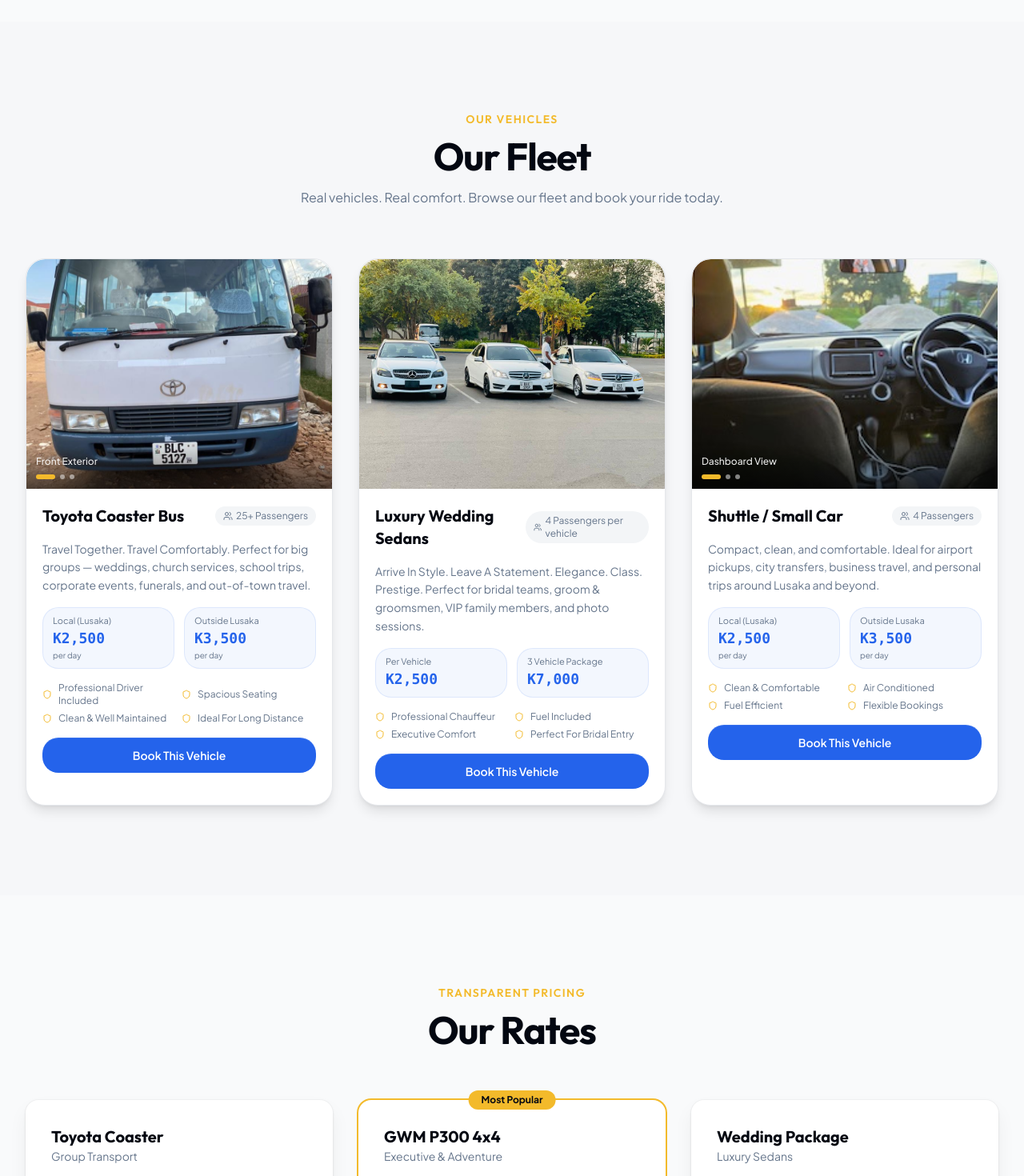
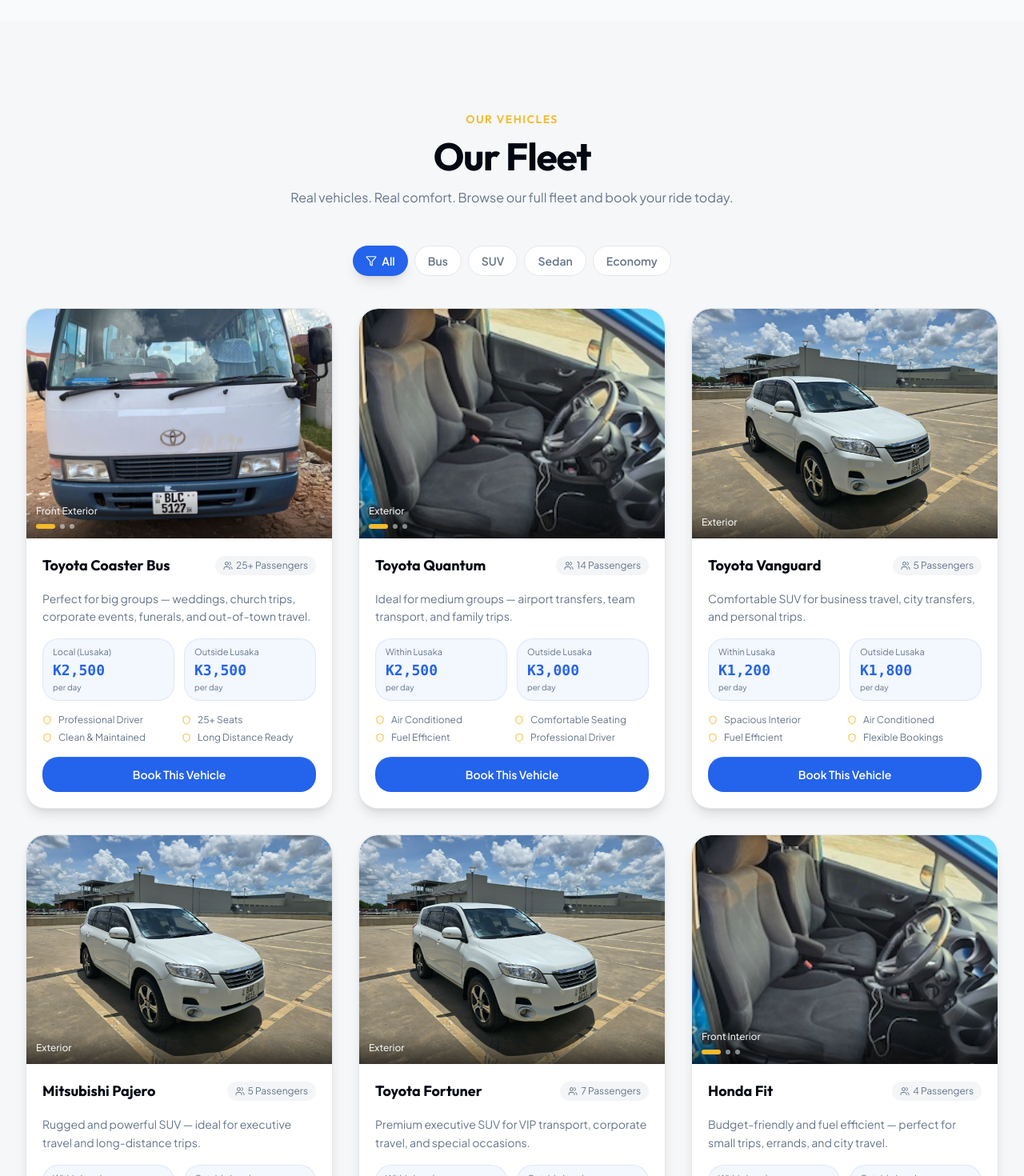
Before and after one commit to SimonMulenga/ozed-transport-hub, a React (Vite) app: page / in a window 1280 px wide. Shown: the part 1640-3110 px from the top of the page at 80% size. Built offline with nearby package versions, Linux system fonts and the light colour scheme; the HTML template or start-up script is replaced by a standard one.

Commit message:
Update fleet and booking system
Co-authored-by: SimonMulenga <132736482+SimonMulenga@users.noreply.github.com>

```diff
--- a/src/components/FleetSection.tsx
+++ b/src/components/FleetSection.tsx
@@ -1,74 +1,149 @@
 import { useState } from "react";
 import { motion } from "framer-motion";
-import { ChevronLeft, ChevronRight, Users, Fuel, Shield } from "lucide-react";
+import { ChevronLeft, ChevronRight, Users, Shield, Filter } from "lucide-react";
 
-import coasterFront from "@/assets/coaster-front.jpg";
-import coasterFleet from "@/assets/coaster-fleet.jpg";
-import coasterInterior from "@/assets/coaster-interior.jpg";
-import weddingMercedes from "@/assets/wedding-mercedes.jpg";
+import coasterFront from "@/assets/coaster-front-2.jpg";
+import coasterFleet from "@/assets/coaster-fleet-2.jpg";
+import coasterInterior from "@/assets/coaster-interior-2.jpg";
+import weddingMercedes from "@/assets/wedding-mercedes-2.jpg";
+import hondaFitDashboard from "@/assets/honda-fit-dashboard.jpg";
+import hondaFitFront from "@/assets/honda-fit-front.jpg";
+import hondaFitBack from "@/assets/honda-fit-back.jpg";
+import vanguard from "@/assets/vanguard.jpg";
 import shuttleFront from "@/assets/shuttle-front.jpg";
 import shuttleBack from "@/assets/shuttle-back.jpg";
 import shuttleDashboard from "@/assets/shuttle-dashboard.jpg";
 
-const vehicles = [
+type VehicleCategory = "All" | "Bus" | "SUV" | "Sedan" | "Economy";
+
+interface Vehicle {
+  name: string;
+  category: VehicleCategory;
+  images: string[];
+  captions: string[];
+  desc: string;
+  prices: { label: string; price: string; perDay: boolean }[];
+  features: string[];
+  capacity: string;
+  bookingName: string;
+}
+
+const vehicles: Vehicle[] = [
   {
     name: "Toyota Coaster Bus",
+    category: "Bus",
     images: [coasterFront, coasterFleet, coasterInterior],
     captions: ["Front Exterior", "Our Fleet", "Spacious Interior"],
-    desc: "Travel Together. Travel Comfortably. Perfect for big groups — weddings, church services, school trips, corporate events, funerals, and out-of-town travel.",
+    desc: "Perfect for big groups — weddings, church trips, corporate events, funerals, and out-of-town travel.",
     prices: [
       { label: "Local (Lusaka)", price: "K2,500", perDay: true },
       { label: "Outside Lusaka", price: "K3,500", perDay: true },
     ],
-    features: ["Professional Driver Included", "Spacious Seating", "Clean & Well Maintained", "Ideal For Long Distance"],
+    features: ["Professional Driver", "25+ Seats", "Clean & Maintained", "Long Distance Ready"],
     capacity: "25+ Passengers",
+    bookingName: "Toyota Coaster Bus",
   },
   {
-    name: "Luxury Wedding Sedans",
+    name: "Toyota Quantum",
+    category: "Bus",
+    images: [shuttleFront, shuttleDashboard, shuttleBack],
+    captions: ["Exterior", "Dashboard", "Interior"],
+    desc: "Ideal for medium groups — airport transfers, team transport, and family trips.",
+    prices: [
+      { label: "Within Lusaka", price: "K2,500", perDay: true },
+      { label: "Outside Lusaka", price: "K3,000", perDay: true },
+    ],
+    features: ["Air Conditioned", "Comfortable Seating", "Fuel Efficient", "Professional Driver"],
+    capacity: "14 Passengers",
+    bookingName: "Toyota Quantum",
+  },
+  {
+    name: "Toyota Vanguard",
+    category: "SUV",
+    images: [vanguard],
+    captions: ["Exterior"],
+    desc: "Comfortable SUV for business travel, city transfers, and personal trips.",
+    prices: [
+      { label: "Within Lusaka", price: "K1,200", perDay: true },
+      { label: "Outside Lusaka", price: "K1,800", perDay: true },
+    ],
+    features: ["Spacious Interior", "Air Conditioned", "Fuel Efficient", "Flexible Bookings"],
+    capacity: "5 Passengers",
+    bookingName: "Toyota Vanguard",
+  },
+  {
+    name: "Mitsubishi Pajero",
+    category: "SUV",
+    images: [vanguard],
+    captions: ["Exterior"],
+    desc: "Rugged and powerful SUV — ideal for executive travel and long-distance trips.",
+    prices: [
+      { label: "Within Lusaka", price: "K2,000", perDay: true },
+      { label: "Outside Lusaka", price: "K2,500", perDay: true },
+    ],
+    features: ["4x4 Capable", "Executive Comfort", "Professional Driver", "Long Distance Ready"],
+    capacity: "5 Passengers",
+    bookingName: "Mitsubishi Pajero",
+  },
+  {
+    name: "Toyota Fortuner",
+    category: "SUV",
+    images: [vanguard],
+    captions: ["Exterior"],
+    desc: "Premium executive SUV for VIP transport, corporate travel, and special occasions.",
+    prices: [
+      { label: "Within Lusaka", price: "K2,000", perDay: true },
+      { label: "Outside Lusaka", price: "K2,500", perDay: true },
+    ],
+    features: ["Executive Class", "Spacious", "Air Conditioned", "Professional Driver"],
+    capacity: "7 Passengers",
+    bookingName: "Toyota Fortuner",
+  },
+  {
+    name: "Honda Fit",
+    category: "Economy",
+    images: [hondaFitFront, hondaFitDashboard, hondaFitBack],
+    captions: ["Front Interior", "Dashboard", "Rear Seating"],
+    desc: "Budget-friendly and fuel efficient — perfect for small trips, errands, and city travel.",
+    prices: [
+      { label: "Within Lusaka", price: "K800", perDay: true },
+      { label: "Outside Lusaka", price: "K1,200", perDay: true },
+    ],
+    features: ["Fuel Efficient", "Air Conditioned", "Clean & Comfortable", "Affordable"],
+    capacity: "4 Passengers",
+    bookingName: "Honda Fit",
+  },
+  {
+    name: "Wedding Sedans (Mercedes)",
+    category: "Sedan",
     images: [weddingMercedes],
     captions: ["Mercedes-Benz Fleet"],
-    desc: "Arrive In Style. Leave A Statement. Elegance. Class. Prestige. Perfect for bridal teams, groom & groomsmen, VIP family members, and photo sessions.",
+    desc: "Arrive in style. Elegant Mercedes-Benz sedans for bridal teams, VIP guests, and photo sessions.",
     prices: [
       { label: "Per Vehicle", price: "K2,500", perDay: false },
       { label: "3 Vehicle Package", price: "K7,000", perDay: false },
     ],
-    features: ["Professional Chauffeur", "Fuel Included", "Executive Comfort", "Perfect For Bridal Entry"],
-    capacity: "4 Passengers per vehicle",
-  },
-  {
-    name: "Shuttle / Small Car",
-    images: [shuttleDashboard, shuttleFront, shuttleBack],
-    captions: ["Dashboard View", "Front Interior", "Rear Seating"],
-    desc: "Compact, clean, and comfortable. Ideal for airport pickups, city transfers, business travel, and personal trips around Lusaka and beyond.",
-    prices: [
-      { label: "Local (Lusaka)", price: "K2,500", perDay: true },
-      { label: "Outside Lusaka", price: "K3,500", perDay: true },
-    ],
-    features: ["Clean & Comfortable", "Air Conditioned", "Fuel Efficient", "Flexible Bookings"],
-    capacity: "4 Passengers",
+    features: ["Professional Chauffeur", "Fuel Included", "Executive Comfort", "Perfect For Weddings"],
+    capacity: "4 per vehicle",
+    bookingName: "Luxury Wedding Sedan",
   },
 ];
 
+const categories: VehicleCategory[] = ["All", "Bus", "SUV", "Sedan", "Economy"];
+
 const ImageGallery = ({ images, captions, name }: { images: string[]; captions: string[]; name: string }) => {
   const [current, setCurrent] = useState(0);
-
-  if (images.length === 1) {
-    return (
-      <div className="aspect-[4/3] overflow-hidden rounded-t-2xl">
-        <img src={images[0]} alt={name} className="w-full h-full object-cover hover:scale-105 transition-transform duration-700" />
-      </div>
-    );
-  }
 
   return (
     <div className="relative aspect-[4/3] overflow-hidden rounded-t-2xl group">
       <img
         src={images[current]}
         alt={`${name} - ${captions[current]}`}
-        className="w-full h-full object-cover transition-all duration-500"
+        className="w-full h-full object-cover transition-transform duration-700 group-hover:scale-105"
       />
       <div className="absolute bottom-0 left-0 right-0 bg-gradient-to-t from-black/60 to-transparent p-3">
         <p className="text-white/90 text-xs font-medium">{captions[current]}</p>
+        {images.length > 1 && (
           <div className="flex gap-1.5 mt-2">
             {images.map((_, idx) => (
               <button
@@ -78,6 +153,7 @@ const ImageGallery = ({ images, captions, name }: { images: string[]; captions:
               />
             ))}
           </div>
+        )}
       </div>
       {images.length > 1 && (
         <>
@@ -100,6 +176,10 @@ const ImageGallery = ({ images, captions, name }: { images: string[]; captions:
 };
 
 const FleetSection = () => {
+  const [activeFilter, setActiveFilter] = useState<VehicleCategory>("All");
+
+  const filtered = activeFilter === "All" ? vehicles : vehicles.filter((v) => v.category === activeFilter);
+
   return (
     <section id="fleet" className="section-padding bg-muted/50">
       <div className="section-container">
@@ -107,28 +187,47 @@ const FleetSection = () => {
           initial={{ opacity: 0, y: 20 }}
           whileInView={{ opacity: 1, y: 0 }}
           viewport={{ once: true }}
-          className="text-center mb-16"
+          className="text-center mb-12"
         >
           <p className="text-accent font-display font-semibold text-sm tracking-widest uppercase mb-3">Our Vehicles</p>
           <h2 className="font-display text-3xl md:text-5xl font-bold tracking-tight text-foreground">Our Fleet</h2>
-          <p className="text-muted-foreground mt-4 max-w-xl mx-auto">Real vehicles. Real comfort. Browse our fleet and book your ride today.</p>
+          <p className="text-muted-foreground mt-4 max-w-xl mx-auto">Real vehicles. Real comfort. Browse our full fleet and book your ride today.</p>
         </motion.div>
 
-        <div className="grid grid-cols-1 lg:grid-cols-3 gap-8">
-          {vehicles.map((v, i) => (
+        {/* Filter */}
+        <div className="flex flex-wrap justify-center gap-2 mb-10">
+          {categories.map((cat) => (
+            <button
+              key={cat}
+              onClick={() => setActiveFilter(cat)}
+              className={`px-4 py-2 rounded-full text-sm font-semibold transition-all duration-300 flex items-center gap-1.5 ${
+                activeFilter === cat
+                  ? "bg-primary text-primary-foreground shadow-lg"
+                  : "bg-card border border-border text-muted-foreground hover:text-foreground hover:border-primary/30"
+              }`}
+            >
+              {cat === "All" && <Filter className="w-3.5 h-3.5" />}
+              {cat}
+            </button>
+          ))}
+        </div>
+
+        {/* Grid */}
+        <div className="grid grid-cols-1 md:grid-cols-2 lg:grid-cols-3 gap-8">
+          {filtered.map((v, i) => (
             <motion.div
               key={v.name}
               initial={{ opacity: 0, y: 40 }}
               whileInView={{ opacity: 1, y: 0 }}
               viewport={{ once: true }}
-              transition={{ delay: i * 0.15 }}
-              className="bg-card border border-border rounded-2xl overflow-hidden shadow-lg hover:shadow-xl transition-shadow duration-300 group"
+              transition={{ delay: i * 0.1 }}
+              className="bg-card border border-border rounded-2xl overflow-hidden shadow-lg hover:shadow-xl transition-shadow duration-300"
             >
               <ImageGallery images={v.images} captions={v.captions} name={v.name} />
 
               <div className="p-5 space-y-4">
                 <div className="flex items-center justify-between">
-                  <h3 className="font-display text-xl font-bold text-foreground">{v.name}</h3>
+                  <h3 className="font-display text-lg font-bold text-foreground">{v.name}</h3>
                   <span className="flex items-center gap-1 text-xs text-muted-foreground bg-muted rounded-full px-2.5 py-1">
                     <Users className="w-3 h-3" /> {v.capacity}
                   </span>
@@ -138,7 +237,7 @@ const FleetSection = () => {
 
                 <div className="flex flex-wrap gap-3">
                   {v.prices.map((p) => (
-                    <div key={p.label} className="bg-primary/5 border border-primary/10 rounded-xl px-3 py-2 flex-1 min-w-[120px]">
+                    <div key={p.label} className="bg-primary/5 border border-primary/10 rounded-xl px-3 py-2 flex-1 min-w-[110px]">
                       <p className="text-[11px] text-muted-foreground">{p.label}</p>
                       <p className="font-mono text-primary font-bold tabular-nums text-lg">{p.price}</p>
                       {p.perDay && <p className="text-[10px] text-muted-foreground">per day</p>}
@@ -155,7 +254,16 @@ const FleetSection = () => {
                 </ul>
 
                 <a
-                  href="#booking"
+                  href={`#booking?vehicle=${encodeURIComponent(v.bookingName)}`}
+                  onClick={(e) => {
+                    e.preventDefault();
+                    const bookingSection = document.getElementById("booking");
+                    if (bookingSection) {
+                      bookingSection.scrollIntoView({ behavior: "smooth" });
+                      // Dispatch custom event to pre-select vehicle
+                      window.dispatchEvent(new CustomEvent("selectVehicle", { detail: v.bookingName }));
+                    }
+                  }}
                   className="block text-center bg-primary text-primary-foreground py-3 rounded-xl font-semibold text-sm btn-glow hover:scale-[1.02] active:scale-[0.98] transition-transform"
                 >
                   Book This Vehicle
```
Lines whose indentation alone changed are shown as unchanged.
